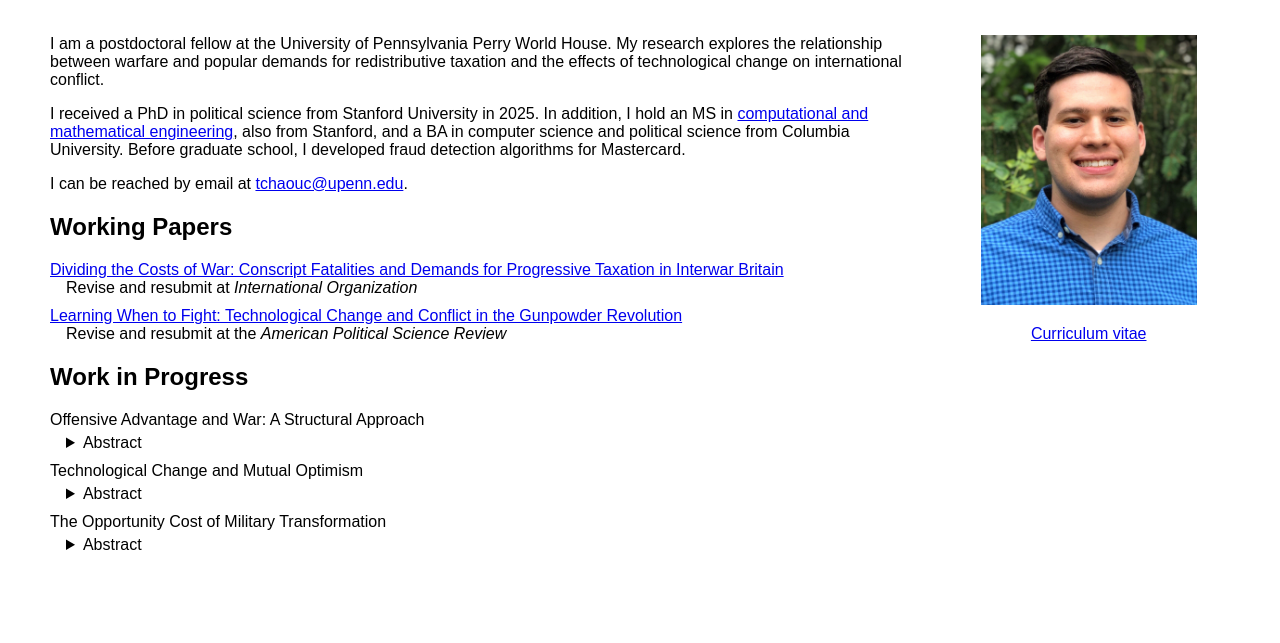
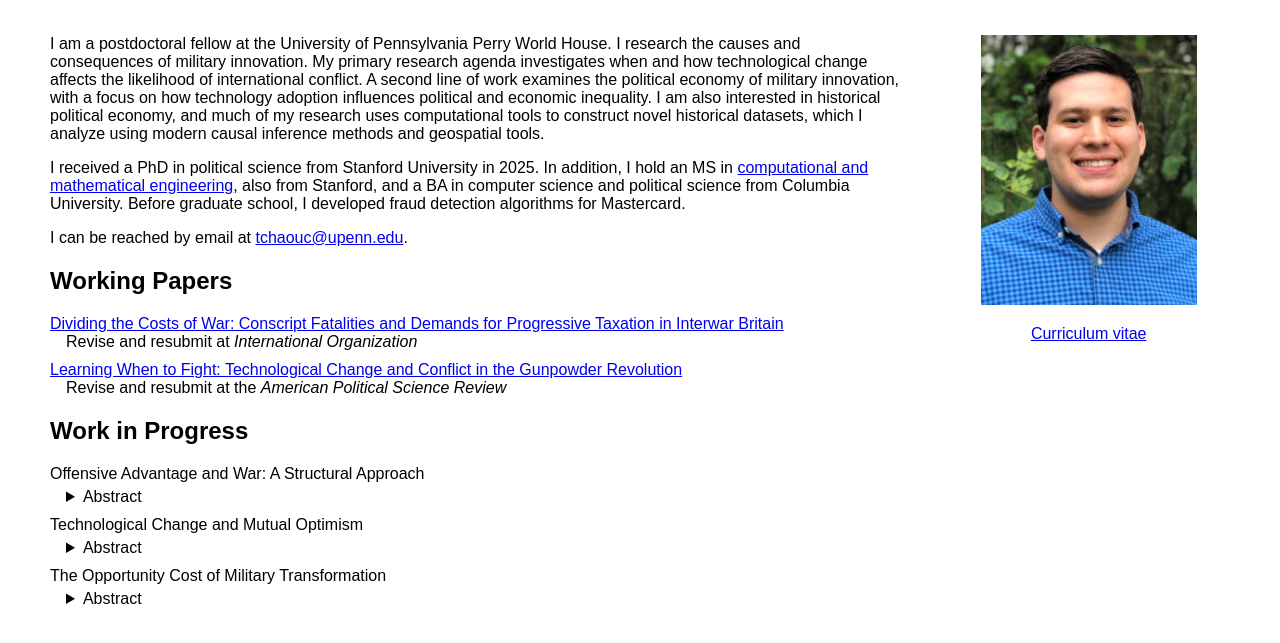
Before and after one commit to DTchaouchev/DTchaouchev.github.io, a plain HTML site: page index.html in a window 1280 px wide. Shown: the part 61-704 px from the top of the page. Drawn offline with Linux system fonts and the light colour scheme.

Commit message:
website referesh

```diff
--- a/index.html
+++ b/index.html
@@ -14,7 +14,7 @@
 <body style="background-color:white;margin-left: 50px;">
   <h1 style="font-family: Arial; ">  Denis Tchaouchev</h1>
   <div style="display:block; width:100%;">
-  <div style="width:70%; float: left; display: inline-block;"><p style="font-family: Arial">I am a postdoctoral fellow at the University of Pennsylvania Perry World House. My research explores the relationship between warfare and popular demands for redistributive taxation and the effects of technological change on international conflict.</p>
+  <div style="width:70%; float: left; display: inline-block;"><p style="font-family: Arial">I am a postdoctoral fellow at the University of Pennsylvania Perry World House. I research the causes and consequences of military innovation. My primary research agenda investigates when and how technological change affects the likelihood of international conflict. A second line of work examines the political economy of military innovation, with a focus on how technology adoption influences political and economic inequality. I am also interested in historical political economy, and much of my research uses computational tools to construct novel historical datasets, which I analyze using modern causal inference methods and geospatial tools. </p>
 
        <p style="font-family: Arial">I received a PhD in political science from Stanford University in 2025. In addition, I hold an MS in <a href="https://icme.stanford.edu/">computational and mathematical engineering</a>, also from Stanford, and a BA in computer science and political science from Columbia University. Before graduate school, I developed fraud detection algorithms for Mastercard.</p>
 
```
Also changed, not shown: email.png (deleted), 1 other file.
